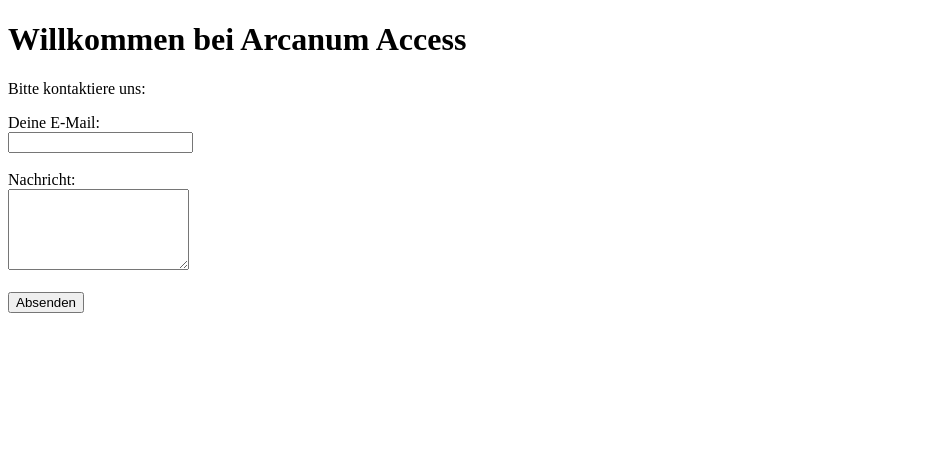
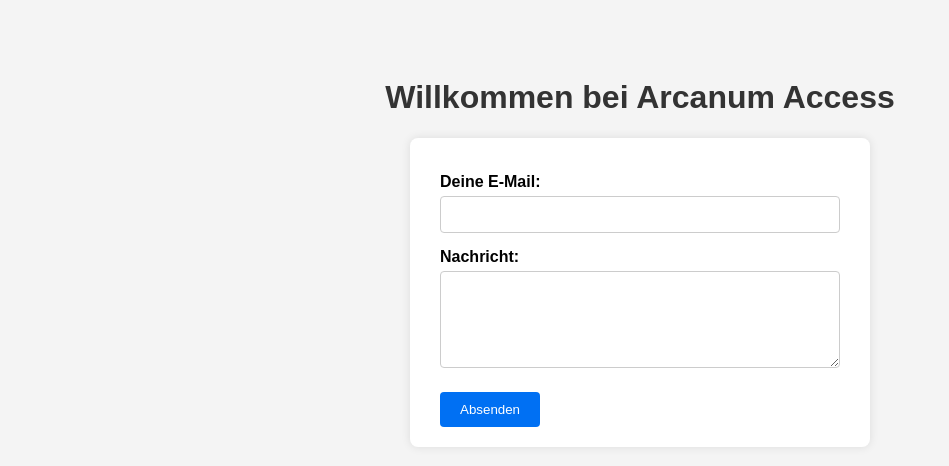
Before and after one commit to arcanumacces/Arcanumacces, a plain HTML site: page index.html in a window 1280 px wide. Shown: the whole page, without its empty margins (0-949 px from the left). Drawn offline with Linux system fonts and the light colour scheme.

Commit message:
Update index.html

```diff
--- a/index.html
+++ b/index.html
@@ -1,20 +1,70 @@
 <!DOCTYPE html>
-<html lang="en">
+<html lang="de">
 <head>
   <meta charset="UTF-8" />
-  <meta name="viewport" content="width=device-width, initial-scale=1.0"/>
+  <meta name="viewport" content="width=device-width, initial-scale=1.0" />
   <title>Arcanum Access</title>
+  <style>
+    body {
+      font-family: Arial, sans-serif;
+      background: #f4f4f4;
+      display: flex;
+      flex-direction: column;
+      align-items: center;
+      padding: 50px;
+    }
+
+    h1 {
+      color: #333;
+    }
+
+    form {
+      background: #fff;
+      padding: 20px 30px;
+      border-radius: 8px;
+      box-shadow: 0 0 10px rgba(0,0,0,0.1);
+      max-width: 400px;
+      width: 100%;
+    }
+
+    label {
+      display: block;
+      margin-top: 15px;
+      font-weight: bold;
+    }
+
+    input, textarea {
+      width: 100%;
+      padding: 10px;
+      margin-top: 5px;
+      border: 1px solid #ccc;
+      border-radius: 4px;
+      box-sizing: border-box;
+    }
+
+    button {
+      margin-top: 20px;
+      padding: 10px 20px;
+      background-color: #0070f3;
+      color: white;
+      border: none;
+      border-radius: 4px;
+      cursor: pointer;
+    }
+
+    button:hover {
+      background-color: #005bb5;
+    }
+  </style>
 </head>
 <body>
   <h1>Willkommen bei Arcanum Access</h1>
-  <p>Bitte kontaktiere uns:</p>
+  <form action="https://formspree.io/f/mldbqbgg" method="POST">
+    <label for="email">Deine E-Mail:</label>
+    <input type="email" name="email" id="email" required />
 
-  <form action="https://formspree.io/f/mldbqbgg" method="POST">
-    <label for="email">Deine E-Mail:</label><br>
-    <input type="email" name="email" required><br><br>
-
-    <label for="message">Nachricht:</label><br>
-    <textarea name="message" rows="5" required></textarea><br><br>
+    <label for="message">Nachricht:</label>
+    <textarea name="message" id="message" rows="5" required></textarea>
 
     <button type="submit">Absenden</button>
   </form>
```
